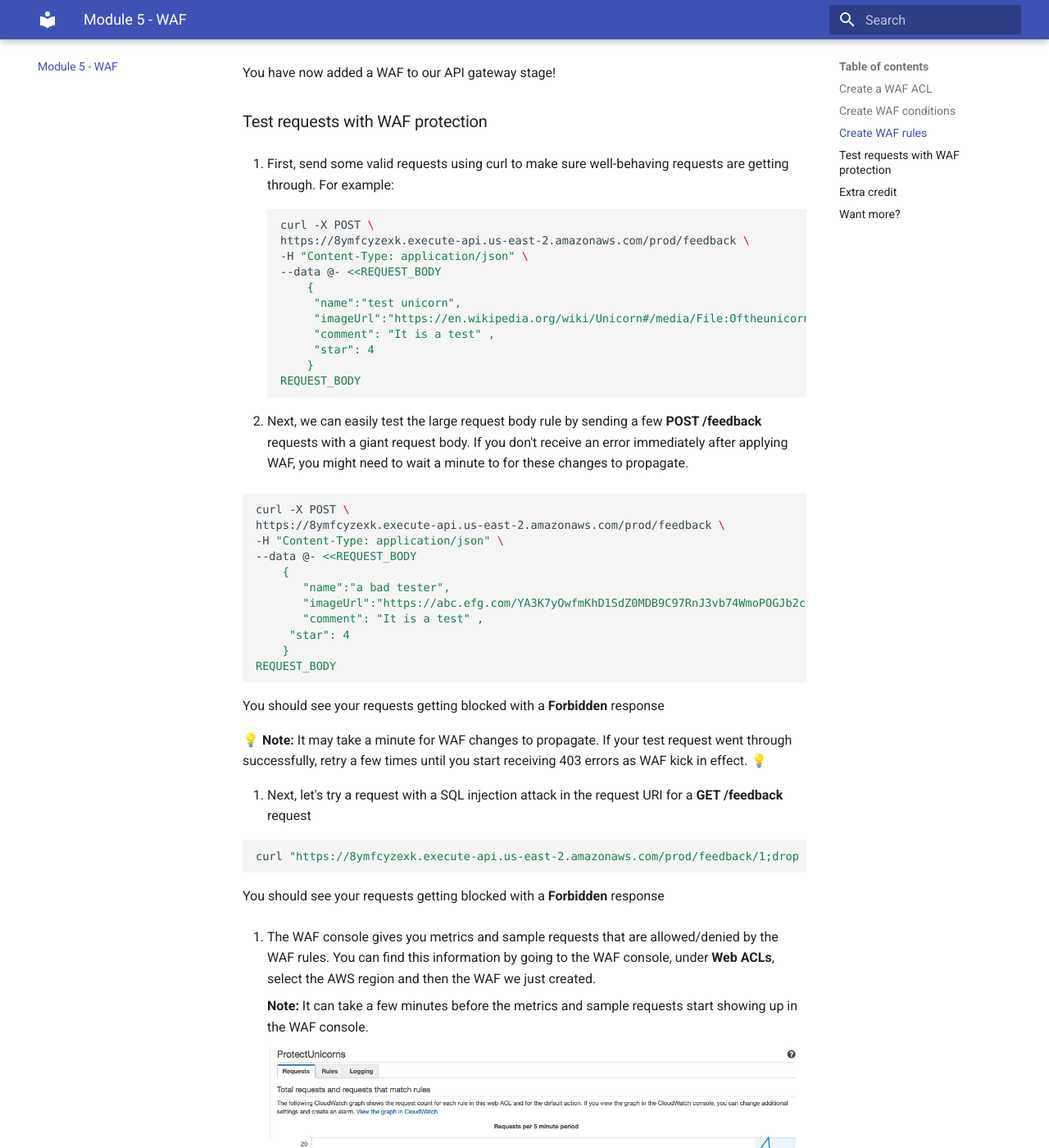
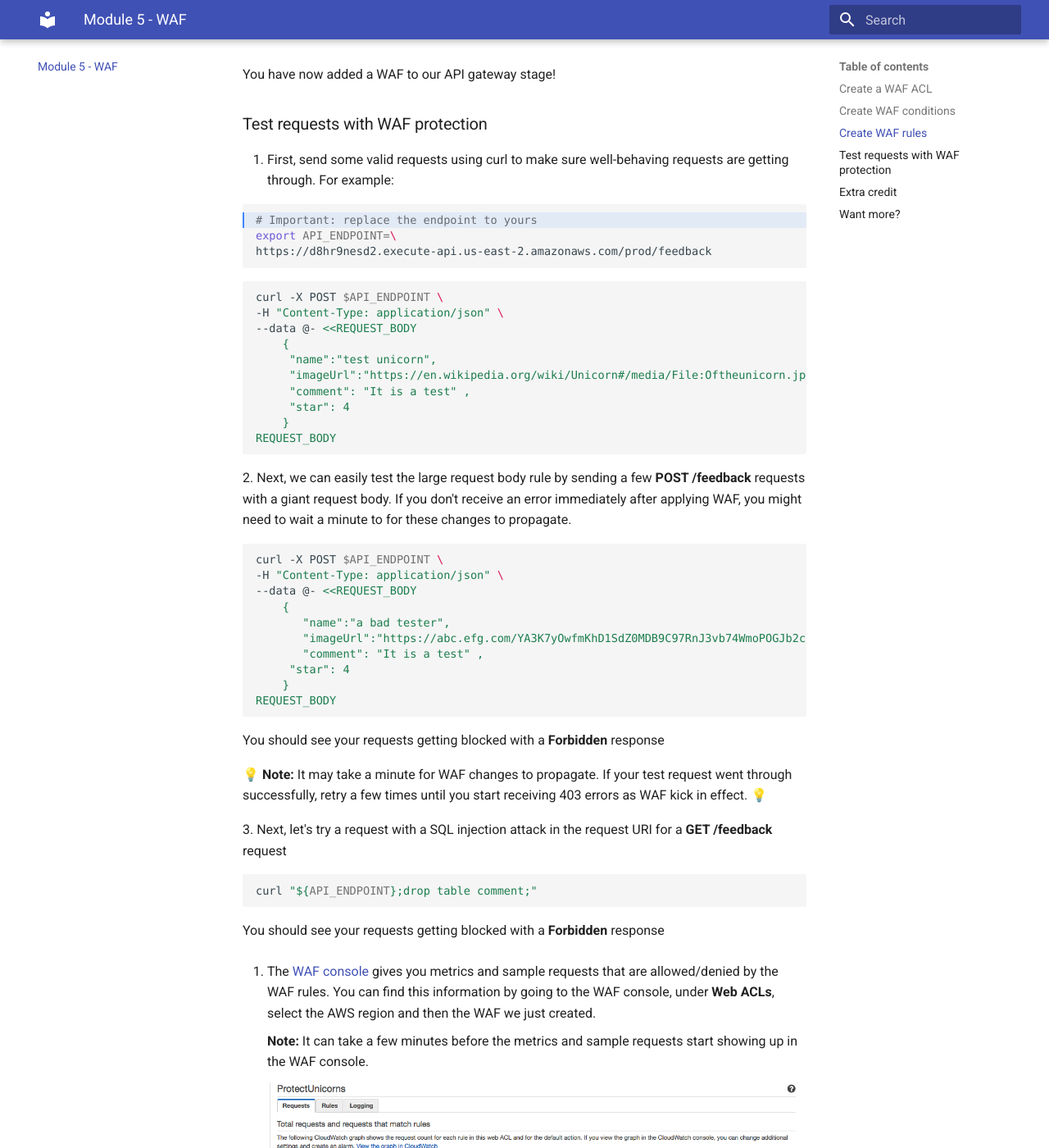
Before and after one commit to xiangshen-dk/workshop-building-secure-apis, an MkDocs documentation site: the page built from docs/waf.md, in a window 1280 px wide and 1400 px high, scrolled down 7343 px. Shown: the whole window at 82% size. Built offline with MkDocs 1.6.1 and Material for MkDocs 9.7.7, drawn with Linux system fonts in a browser that asks for light colours; some web fonts are replaced; some of the changed text lies outside the part shown.

Commit message:
waf cleanup

````diff
--- a/docs/waf.md
+++ b/docs/waf.md
@@ -145,9 +145,15 @@ You have now added a WAF to our API gateway stage!
 ### Test requests with WAF protection
 
 1. First, send some valid requests using curl to make sure well-behaving requests are getting through. For example:
+
+```bash hl_lines="1"
+# Important: replace the endpoint to yours
+export API_ENDPOINT=\
+https://d8hr9nesd2.execute-api.us-east-2.amazonaws.com/prod/feedback
+```
+
 ```bash
-curl -X POST \
-https://8ymfcyzexk.execute-api.us-east-2.amazonaws.com/prod/feedback \
+curl -X POST $API_ENDPOINT \
 -H "Content-Type: application/json" \
 --data @- <<REQUEST_BODY
 	{
@@ -159,11 +165,10 @@ https://8ymfcyzexk.execute-api.us-east-2.amazonaws.com/prod/feedback \
 REQUEST_BODY
 ```
 
-1. Next, we can easily test the large request body rule by sending a few **POST /feedback** requests with a giant request body. If you don't receive an error immediately after applying WAF, you might need to wait a minute to for these changes to propagate.
+2\. Next, we can easily test the large request body rule by sending a few **POST /feedback** requests with a giant request body. If you don't receive an error immediately after applying WAF, you might need to wait a minute to for these changes to propagate.
 
 ```bash
-curl -X POST \
-https://8ymfcyzexk.execute-api.us-east-2.amazonaws.com/prod/feedback \
+curl -X POST $API_ENDPOINT \
 -H "Content-Type: application/json" \
 --data @- <<REQUEST_BODY
 	{
@@ -179,16 +184,16 @@ You should see your requests getting blocked with a **Forbidden** response
 
 &#128161; **Note:** It may take a minute for WAF changes to propagate. If your test request went through successfully, retry a few times until you start receiving 403 errors as WAF kick in effect.  &#128161;
 
-1. Next, let's try a request with a SQL injection attack in the request URI for a **GET /feedback** request
+3\. Next, let's try a request with a SQL injection attack in the request URI for a **GET /feedback** request
 
 
 ```bash
-curl "https://8ymfcyzexk.execute-api.us-east-2.amazonaws.com/prod/feedback/1;drop table comment;"
+curl "${API_ENDPOINT};drop table comment;"
 ```
 
 You should see your requests getting blocked with a **Forbidden** response
 
-1. The WAF console gives you metrics and sample requests that are allowed/denied by the WAF rules. You can find this information by going to the WAF console, under **Web ACLs**, select the AWS region and then the WAF we just created.
+1. The [WAF console](https://console.aws.amazon.com/waf/home#/webacls) gives you metrics and sample requests that are allowed/denied by the WAF rules. You can find this information by going to the WAF console, under **Web ACLs**, select the AWS region and then the WAF we just created.
 
 	**Note:** It can take a few minutes before the metrics and sample requests start showing up in the WAF console.
 
````
Also changed, not shown: other parts of docs/waf.md (+2 -4 lines), docs/images/review-acl.png.
